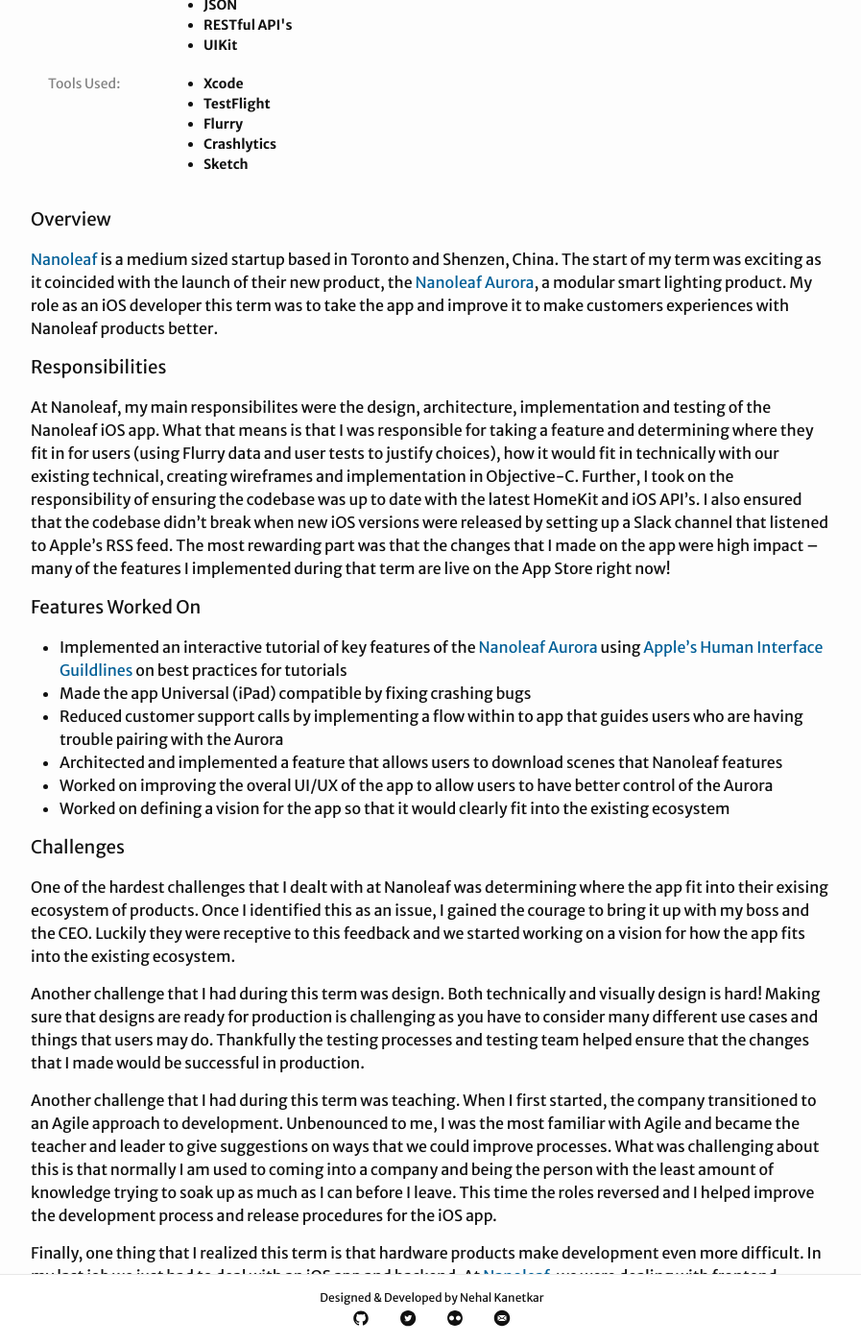
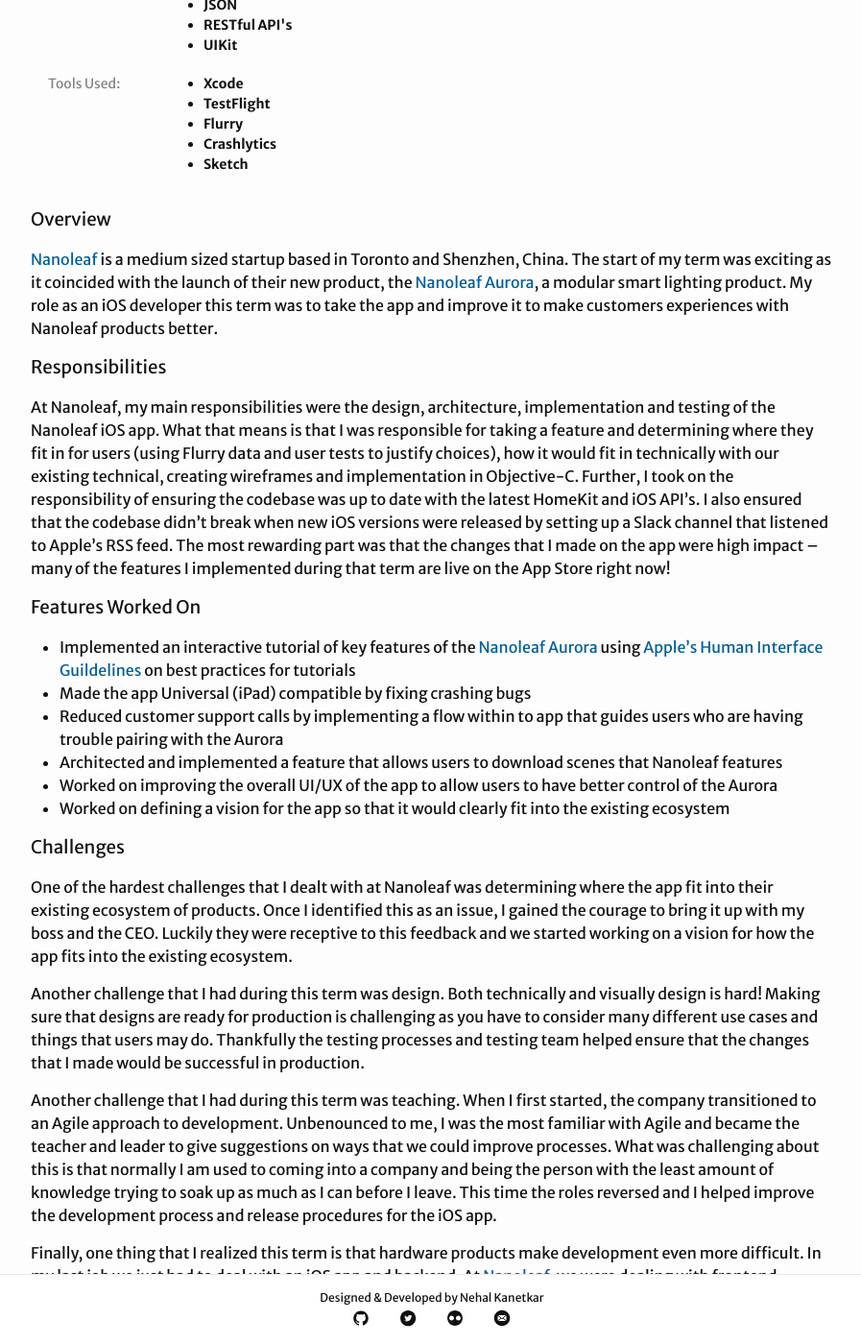
Before and after one commit to nkanetka/nkanetka.github.io, a Jekyll site: the page built from _posts/2017-01-19-nanoleaf.markdown, in a window 1280 px wide and 1400 px high, scrolled down 352 px. Shown: the whole window at 96% size, without its empty margins (190-1087 px from the left). Built offline with Jekyll 4.4.1, drawn with Linux system fonts in a browser that asks for light colours.

Commit message:
Spell check nanoleaf file

```diff
--- a/_posts/2017-01-19-nanoleaf.markdown
+++ b/_posts/2017-01-19-nanoleaf.markdown
@@ -17,29 +17,29 @@
 
 ### Overview
 
-[Nanoleaf][nanoleaf]{:target="_blank"} is a medium sized startup based in Toronto and Shenzen, China. The start of my term was exciting as it coincided with the launch of their new product, the [Nanoleaf Aurora][nanoleaf-aurora]{:target="_blank"}, a modular smart lighting product. My role as an iOS developer this term was to take the app and improve it to make customers experiences with Nanoleaf products better.
+[Nanoleaf][nanoleaf]{:target="_blank"} is a medium sized startup based in Toronto and Shenzhen, China. The start of my term was exciting as it coincided with the launch of their new product, the [Nanoleaf Aurora][nanoleaf-aurora]{:target="_blank"}, a modular smart lighting product. My role as an iOS developer this term was to take the app and improve it to make customers experiences with Nanoleaf products better.
 
 ### Responsibilities
 
-At Nanoleaf, my main responsibilites were the design, architecture, implementation and testing of the Nanoleaf iOS app. What that means is that I was responsible for taking a feature and determining where they fit in for users (using Flurry data and user tests to justify choices), how it would fit in technically with our existing technical, creating wireframes and implementation in Objective-C. Further, I took on the responsibility of ensuring the codebase was up to date with the latest HomeKit and iOS API's. I also ensured that the codebase didn't break when new iOS versions were released by setting up a Slack channel that listened to Apple's RSS feed. The most rewarding part was that the changes that I made on the app were high impact -- many of the features I implemented during that term are live on the App Store right now!
+At Nanoleaf, my main responsibilities were the design, architecture, implementation and testing of the Nanoleaf iOS app. What that means is that I was responsible for taking a feature and determining where they fit in for users (using Flurry data and user tests to justify choices), how it would fit in technically with our existing technical, creating wireframes and implementation in Objective-C. Further, I took on the responsibility of ensuring the codebase was up to date with the latest HomeKit and iOS API's. I also ensured that the codebase didn't break when new iOS versions were released by setting up a Slack channel that listened to Apple's RSS feed. The most rewarding part was that the changes that I made on the app were high impact -- many of the features I implemented during that term are live on the App Store right now!
 
 ### Features Worked On
-- Implemented an interactive tutorial of key features of the [Nanoleaf Aurora][nanoleaf-aurora]{:target="_blank"} using [Apple's Human Interface Guildlines][apple-hig]{:target="_blank"} on best practices for tutorials
+- Implemented an interactive tutorial of key features of the [Nanoleaf Aurora][nanoleaf-aurora]{:target="_blank"} using [Apple's Human Interface Guildelines][apple-hig]{:target="_blank"} on best practices for tutorials
 - Made the app Universal (iPad) compatible by fixing crashing bugs
 - Reduced customer support calls by implementing a flow within to app that guides users who are having trouble pairing with the Aurora
 - Architected and implemented a feature that allows users to download scenes that Nanoleaf features
-- Worked on improving the overal UI/UX of the app to allow users to have better control of the Aurora
+- Worked on improving the overall UI/UX of the app to allow users to have better control of the Aurora
 - Worked on defining a vision for the app so that it would clearly fit into the existing ecosystem
 
 ### Challenges
 
-One of the hardest challenges that I dealt with at Nanoleaf was determining where the app fit into their exising ecosystem of products. Once I identified this as an issue, I gained the courage to bring it up with my boss and the CEO. Luckily they were receptive to this feedback and we started working on a vision for how the app fits into the existing ecosystem.
+One of the hardest challenges that I dealt with at Nanoleaf was determining where the app fit into their existing ecosystem of products. Once I identified this as an issue, I gained the courage to bring it up with my boss and the CEO. Luckily they were receptive to this feedback and we started working on a vision for how the app fits into the existing ecosystem.
 
 Another challenge that I had during this term was design. Both technically and visually design is hard! Making sure that designs are ready for production is challenging as you have to consider many different use cases and things that users may do. Thankfully the testing processes and testing team helped ensure that the changes that I made would be successful in production.
 
 Another challenge that I had during this term was teaching. When I first started, the company transitioned to an Agile approach to development. Unbenounced to me, I was the most familiar with Agile and became the teacher and leader to give suggestions on ways that we could improve processes. What was challenging about this is that normally I am used to coming into a company and being the person with the least amount of knowledge trying to soak up as much as I can before I leave. This time the roles reversed and I helped improve the development process and release procedures for the iOS app.
 
-Finally, one thing that I realized this term is that hardware products make development even more difficult. In my last job we just had to deal with an iOS app and backend. At [Nanoleaf][nanoleaf]{:target="_blank"}, we were dealing with frontend, backend and hardware products which all interacted meaning developement required extra care.
+Finally, one thing that I realized this term is that hardware products make development even more difficult. In my last job we just had to deal with an iOS app and backend. At [Nanoleaf][nanoleaf]{:target="_blank"}, we were dealing with frontend, backend and hardware products which all interacted meaning development required extra care.
 
 ### Lessons Learned
 - It's easy to see the little flaws in a company. Focus on what's good and present actionable changes
```
